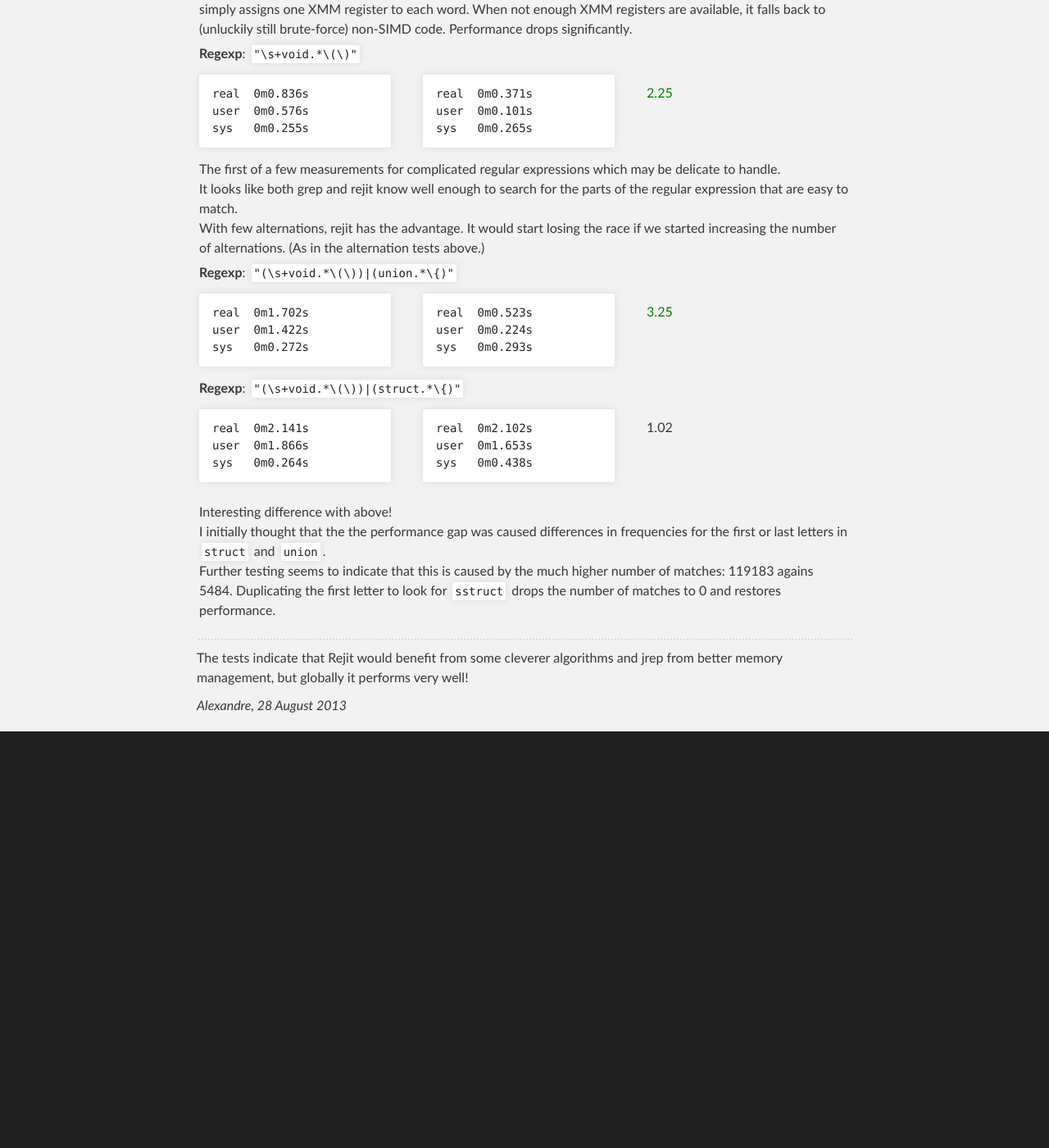
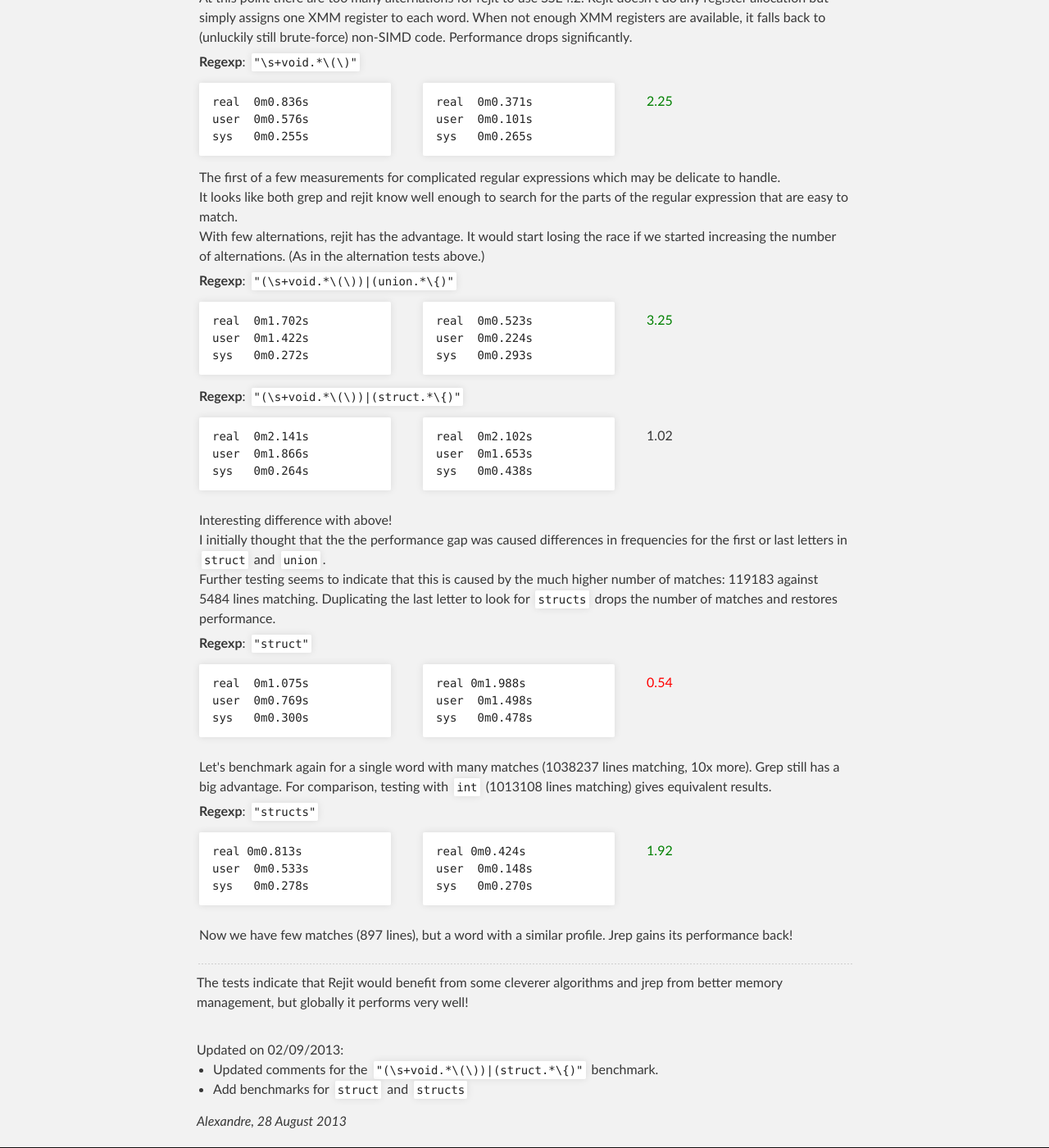
Before and after one commit to coreperf/coreperf.github.io, a Jekyll site: the page built from _posts/2013-08-28-more_grep_rejit_benchmarks.md, in a window 1280 px wide and 1400 px high, scrolled down 1970 px. Shown: the whole window at 82% size. Built offline with Jekyll 4.4.1, drawn with Linux system fonts in a browser that asks for light colours; before the commit the page ends 2863 px from its top, so only the background shows below that; some of the changed text lies outside the part shown.

Commit message:
Add more benchmarks to the jrep vs grep post.

```diff
--- a/_posts/2013-08-28-more_grep_rejit_benchmarks.md
+++ b/_posts/2013-08-28-more_grep_rejit_benchmarks.md
@@ -28,6 +28,9 @@
 
     GNU grep version 2.14, commit: 599f2b15bc152cdf19022c7803f9a5f336c25e65
     Rejit commit: 6cd1ca642783ac9968085682b1a82b6961ad9109
+
+Jrep is a grep-like utility, a simple wrapper around the rejit library,
+provided as a sample program in the repository.
 
 <hr>
 
@@ -282,9 +285,63 @@
     frequencies for the first or last letters in <code>struct</code> and
     <code>union</code>.
     <br />Further testing seems to indicate that this is caused by the much
-    higher number of matches: 119183 agains 5484. Duplicating the first letter
-    to look for <code>sstruct</code> drops the number of matches to 0 and restores
-    performance.
+    higher number of matches: 119183 against 5484 lines matching.
+    Duplicating the last letter to look for <code>structs</code> drops the
+    number of matches and restores performance.
+    </p>
+  </td></tr>
+  <tr>
+    <td colspan="3">
+      <strong>Regexp</strong>: <code>"struct"</code>
+    </td>
+  </tr>
+  <tr>
+    <td>
+      <pre style="width:80%"><code>real  0m1.075s
+user  0m0.769s
+sys   0m0.300s</code></pre>
+    </td>
+    <td>
+      <pre style="width:80%"><code>real 0m1.988s
+user  0m1.498s
+sys   0m0.478s</code></pre>
+    </td>
+    <td>
+      <span style="color:red">0.54</span>
+    </td>
+  </tr>
+  <tr><td colspan="3">
+    <p>
+    Let's benchmark again for a single word with many matches (1038237 lines
+    matching, 10x more). Grep still has a big advantage. For comparison,
+    testing with <code>int</code> (1013108 lines matching) gives equivalent
+    results.
+    </p>
+  </td></tr>
+  <tr>
+    <td colspan="3">
+      <strong>Regexp</strong>: <code>"structs"</code>
+    </td>
+  </tr>
+  <tr>
+    <td>
+      <pre style="width:80%"><code>real 0m0.813s
+user  0m0.533s
+sys   0m0.278s</code></pre>
+    </td>
+    <td>
+      <pre style="width:80%"><code>real 0m0.424s
+user  0m0.148s
+sys   0m0.270s</code></pre>
+    </td>
+    <td>
+      <span style="color:green">1.92</span>
+    </td>
+  </tr>
+  <tr><td colspan="3">
+    <p>
+    Now we have few matches (897 lines), but a word with a similar profile.
+    Jrep gains its performance back!
     </p>
   </td></tr>
 </table>
@@ -295,7 +352,9 @@
 algorithms and jrep from better memory management, but globally it performs
 very well!
 
-
-
+<br />
+Updated on 02/09/2013:
+* Updated comments for the <code>"(\s+void.*\(\))|(struct.*\{)"</code> benchmark.
+* Add benchmarks for <code>struct</code> and <code>structs</code>
 
 [rejit article]: /projects/rejit/
```
Also changed, not shown: other parts of _posts/2013-08-28-more_grep_rejit_benchmarks.md (+1 -1 lines).
